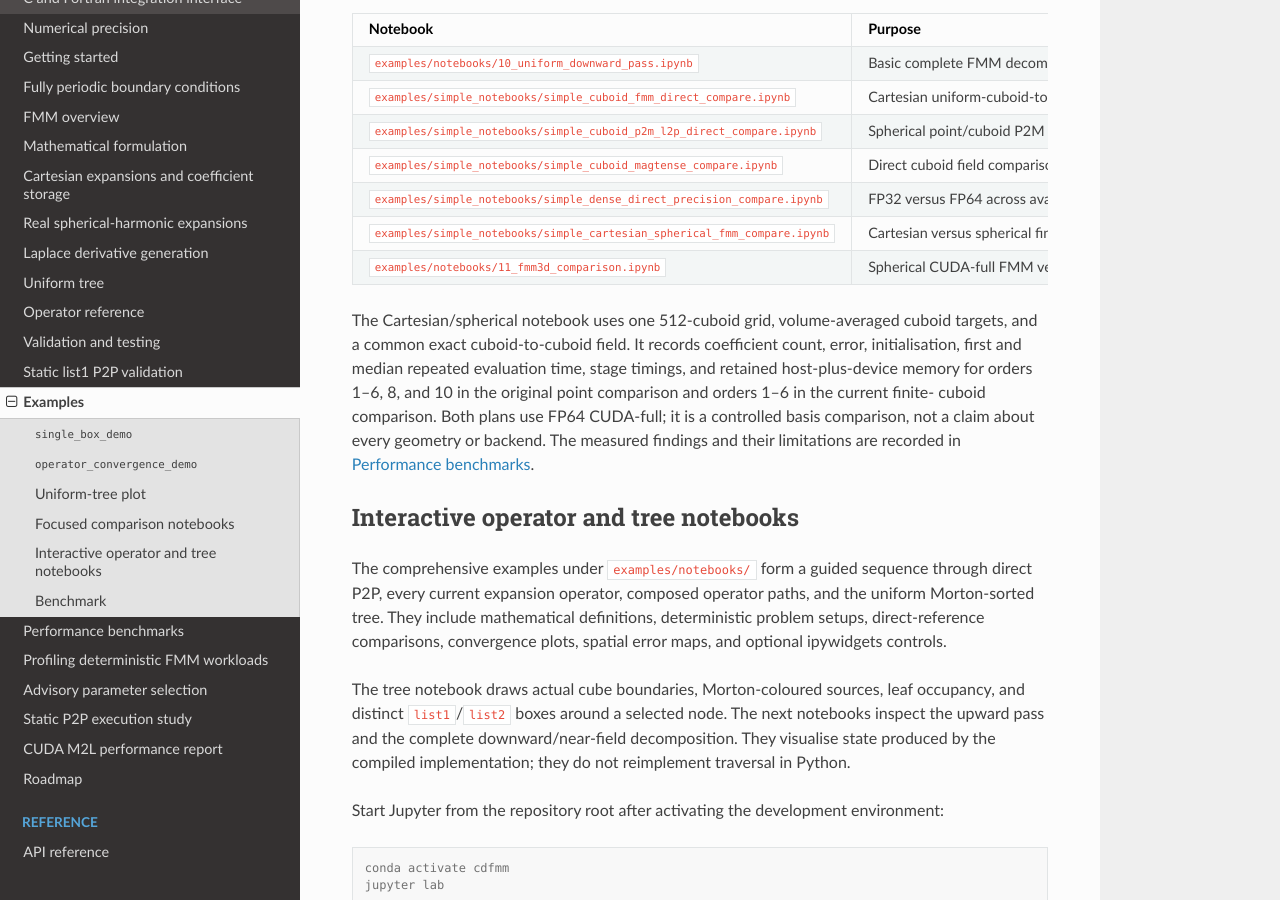
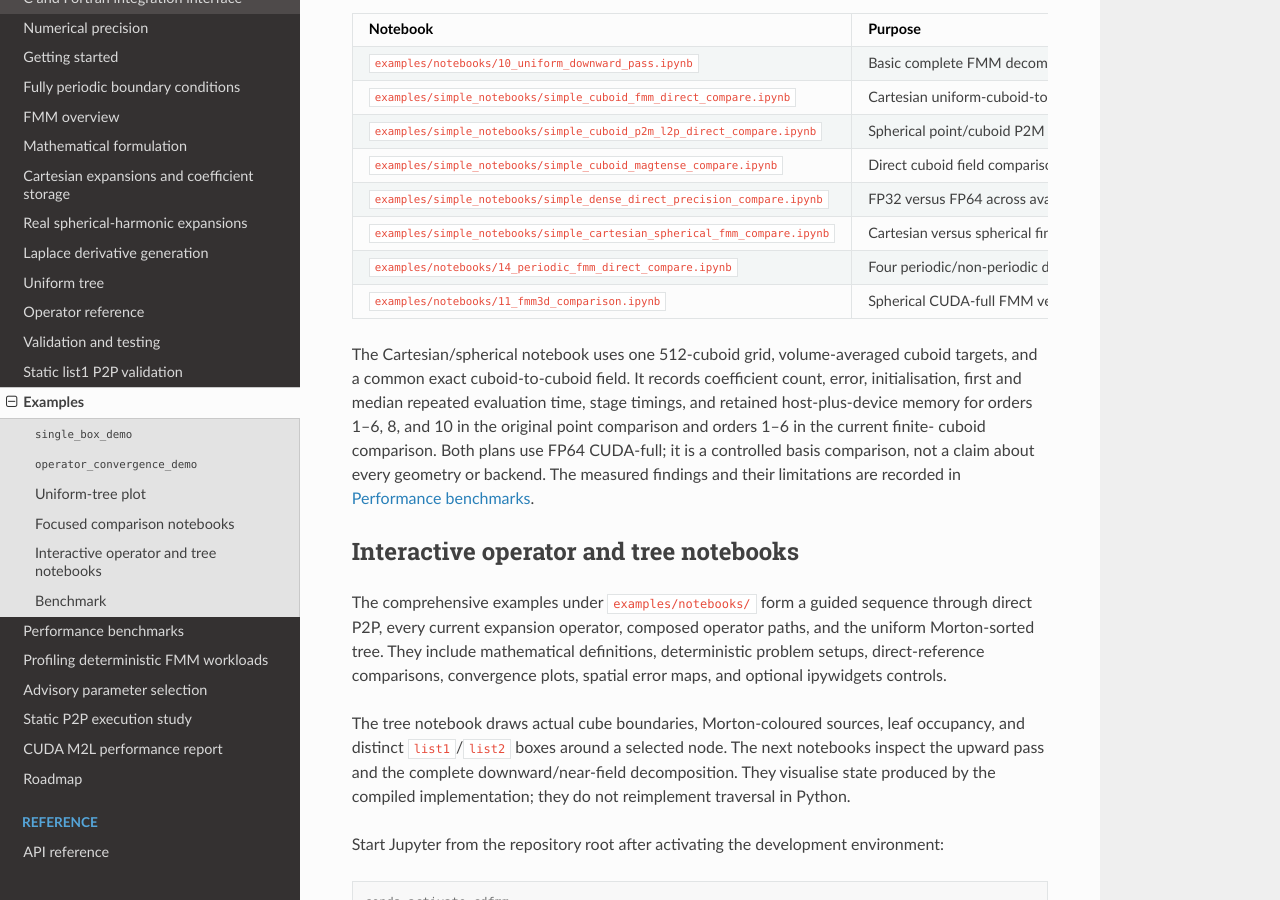
Before and after one commit to Ximtecs/dip-fmm, a Sphinx documentation site: the page built from docs/examples.md, in a window 1280 px wide and 900 px high, scrolled down 956 px. Built offline with Sphinx 7.4.7 and the Read the Docs theme 3.1.0, drawn with Linux system fonts in a browser that asks for light colours; the version number is read from the project's files by our own code.

Commit message:
docs: add periodic FMM comparison notebook

```diff
--- a/docs/examples.md
+++ b/docs/examples.md
@@ -45,6 +45,7 @@ Each focused notebook answers a different question:
 | `examples/simple_notebooks/simple_cuboid_magtense_compare.ipynb` | Direct cuboid field comparison with MagTense conventions |
 | `examples/simple_notebooks/simple_dense_direct_precision_compare.ipynb` | FP32 versus FP64 across available static FMM backends |
 | `examples/simple_notebooks/simple_cartesian_spherical_fmm_compare.ipynb` | Cartesian versus spherical finite-cuboid CUDA-full FMM |
+| `examples/notebooks/14_periodic_fmm_direct_compare.ipynb` | Four periodic/non-periodic direct and spherical FMM runs, five relative-error comparisons, and 3D list1/list2 visualisation |
 | `examples/notebooks/11_fmm3d_comparison.ipynb` | Spherical CUDA-full FMM versus FMM3D 2.1.0 |
 
 The Cartesian/spherical notebook uses one 512-cuboid grid, volume-averaged
```
Also changed, not shown: examples/notebooks/README.md, 1 other file.
